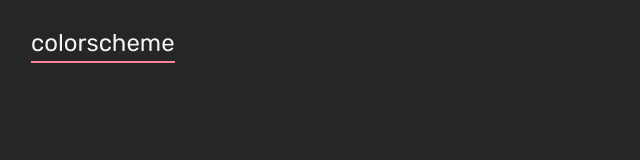
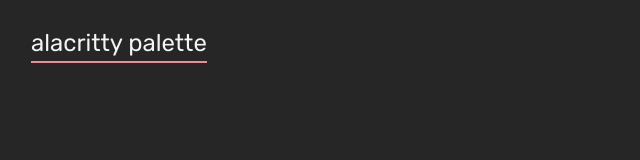
Before and after one commit to bopeng95/colorscheme, a React app: page / in a window 1280 px wide. Shown: the full height of the page, 154-794 px from the left. Built offline with nearby package versions, Linux system fonts and the light colour scheme.

Commit message:
created header

```diff
--- a/index.html
+++ b/index.html
@@ -3,7 +3,7 @@
   <meta charset="UTF-8">
   <meta name="viewport" content="width=device-width, initial-scale=1.0">
   <meta http-equiv="X-UA-Compatible" content="ie=edge">
-  <title>colorscheme</title>
+  <title>alacritty palette</title>
 </head>
 <body>
   <div id="root"></div>
--- a/package.json
+++ b/package.json
@@ -28,6 +28,7 @@
     "@fortawesome/free-solid-svg-icons": "^5.13.0",
     "@fortawesome/react-fontawesome": "^0.1.10",
     "react": "^16.13.1",
+    "react-color": "^2.18.1",
     "react-dom": "^16.13.1",
     "sanitize.css": "^11.0.1",
     "styled-components": "^5.1.1"
--- /dev/null
+++ b/src/containers/App/Header.js
@@ -0,0 +1,20 @@
+import React from 'react';
+
+import Flex from 'components/Flex';
+import Text from 'components/Text';
+import Icon from 'components/Icon';
+
+const Header = props => {
+  const { text } = props;
+  const repo = 'https://github.com/bopeng95/colorscheme';
+  return (
+    <Flex justify="space-between" align="center" gutter>
+      <Text type="title" color="white" boxed underline>
+        {text}
+      </Text>
+      <Icon icon={['fab', 'github-alt']} link={repo} />
+    </Flex>
+  );
+};
+
+export default Header;
--- a/src/containers/App/index.js
+++ b/src/containers/App/index.js
@@ -3,22 +3,16 @@
 import { fab } from '@fortawesome/free-brands-svg-icons';
 
 import Container from 'components/Container';
-import Text from 'components/Text';
-import Flex from 'components/Flex';
-import Icon from 'components/Icon';
+
+import Header from './Header';
 
 library.add(fab);
+const title = 'alacritty palette';
 
 const App = () => {
-  const repo = 'https://github.com/bopeng95/colorscheme';
   return (
     <Container>
-      <Flex justify="space-between" align="center" gutter>
-        <Text type="title" color="white" boxed underline>
-          colorscheme
-        </Text>
-        <Icon icon={['fab', 'github-alt']} link={repo} />
-      </Flex>
+      <Header text={title} />
     </Container>
   );
 };
```
Also changed, not shown: 1 other file.
